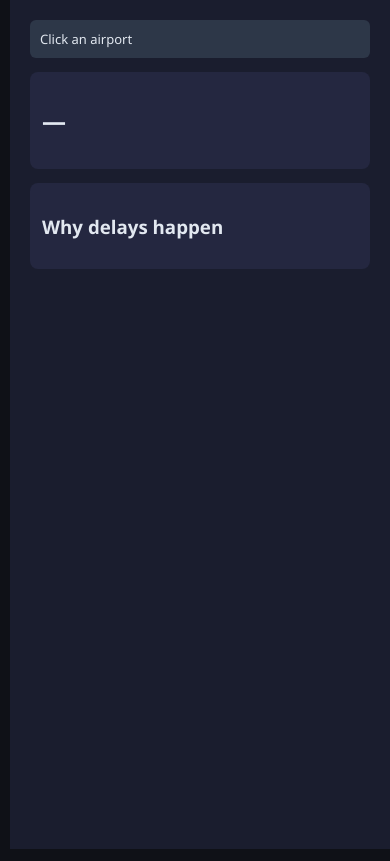
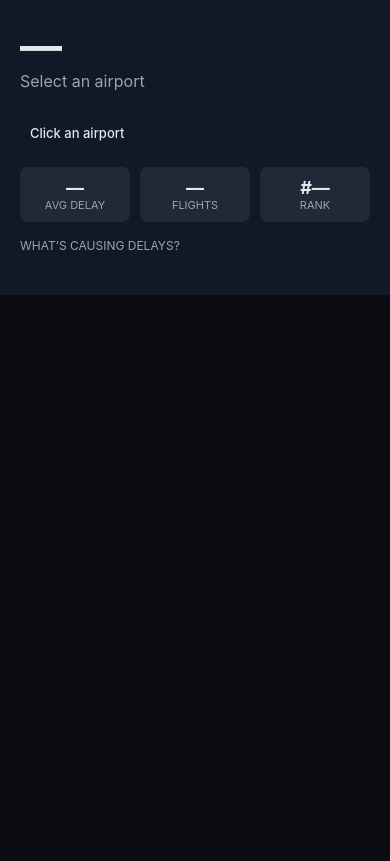
Before and after one commit to TheeKev/flight-delay-dash, a Flask app: page / in a window 390 px wide. After the commit the page ends 295 px from the top, so only its background shows below. Run offline with Flask 3, Linux system fonts and the light colour scheme.

Commit message:
Updated dashboard

```diff
--- a/templates/index.html
+++ b/templates/index.html
@@ -2,57 +2,115 @@
 <html lang="en">
 <head>
 <meta charset="UTF-8">
-<meta name="viewport" content="width=device-width, initial-scale=1.0">
-
-<title>Flight Delay Map</title>
+<title>Flight Delay Explorer</title>
 
 <script src="https://d3js.org/d3.v7.min.js"></script>
-<script src="https://unpkg.com/topojson@3"></script>
 
 <style>
 body {
   margin:0;
-  font-family:Segoe UI;
-  background:#0f1117;
-  color:#e2e8f0;
+  font-family:Inter, sans-serif;
+  background:#0b0d12;
+  color:#e5e7eb;
   display:flex;
 }
 
-#map {
+/* LEFT GRAPH */
+#graph {
   flex:1;
   position:relative;
 }
 
-svg {
-  width:100%;
-  height:100vh;
-}
-
+/* RIGHT PANEL */
 #panel {
-  width:340px;
-  background:#1a1d2e;
+  width:360px;
+  background:#111827;
   padding:20px;
   display:flex;
   flex-direction:column;
-  gap:14px;
+  gap:16px;
 }
 
-.card {
-  background:#242740;
-  padding:12px;
-  border-radius:8px;
+/* HEADER */
+#airport {
+  font-size:42px;
+  font-weight:700;
 }
 
-#verdict {
-  background:#2d3748;
-  padding:10px;
-  border-radius:6px;
-  font-size:13px;
+#city {
+  color:#9ca3af;
+  margin-bottom:8px;
 }
 
-#tooltip {
+/* VERDICT */
+#verdict {
+  padding:10px;
+  border-radius:8px;
+  font-size:13px;
+  font-weight:500;
+}
+
+.high { background:#7f1d1d; color:#fecaca; }
+.medium { background:#78350f; color:#fde68a; }
+.low { background:#064e3b; color:#bbf7d0; }
+
+/* STATS */
+.stats {
+  display:flex;
+  gap:10px;
+}
+
+.stat {
+  flex:1;
+  background:#1f2937;
+  padding:10px;
+  border-radius:8px;
+  text-align:center;
+}
+
+.stat-value {
+  font-size:18px;
+  font-weight:700;
+}
+
+.stat-label {
+  font-size:11px;
+  color:#9ca3af;
+}
+
+/* SECTION */
+.section-title {
+  font-size:12px;
+  color:#9ca3af;
+  margin-bottom:6px;
+}
+
+/* BARS */
+.bar-row {
+  margin-bottom:10px;
+}
+
+.bar-label {
+  display:flex;
+  justify-content:space-between;
+  font-size:12px;
+  margin-bottom:4px;
+}
+
+.bar-bg {
+  background:#1f2937;
+  height:8px;
+  border-radius:4px;
+}
+
+.bar-fill {
+  height:8px;
+  border-radius:4px;
+}
+
+.tooltip {
   position:absolute;
-  background:#1a1d2e;
+  background:#111827;
   padding:6px;
   border-radius:6px;
   font-size:12px;
@@ -63,156 +121,184 @@ svg {
 
 <body>
 
-<div id="map">
-  <svg></svg>
-  <div id="tooltip"></div>
+<div id="graph">
+  <svg width="100%" height="100%"></svg>
+  <div class="tooltip" id="tooltip"></div>
 </div>
 
 <div id="panel">
 
+  <div>
+    <div id="airport">—</div>
+    <div id="city">Select an airport</div>
+  </div>
+
   <div id="verdict">Click an airport</div>
 
-  <div class="card">
-    <h2 id="code">—</h2>
-    <div id="stats"></div>
+  <div class="stats">
+    <div class="stat">
+      <div class="stat-value" id="avg">—</div>
+      <div class="stat-label">AVG DELAY</div>
+    </div>
+    <div class="stat">
+      <div class="stat-value" id="flights">—</div>
+      <div class="stat-label">FLIGHTS</div>
+    </div>
+    <div class="stat">
+      <div class="stat-value" id="rank">#—</div>
+      <div class="stat-label">RANK</div>
+    </div>
   </div>
 
-  <div class="card">
-    <h3>Why delays happen</h3>
-    <div id="explain"></div>
+  <div>
+    <div class="section-title">WHAT’S CAUSING DELAYS?</div>
+    <div id="bars"></div>
   </div>
+
+  <div id="explain" style="font-size:13px;color:#d1d5db;"></div>
 
 </div>
 
 <script>
 
-// COLOR SCALE
 const color = d3.scaleThreshold()
   .domain([0.15,0.25])
-  .range(["#68d391","#f6ad55","#fc8181"]);
+  .range(["#34d399","#f59e0b","#ef4444"]);
 
-const size = d3.scaleSqrt().range([3,12]);
-
-const svg = d3.select("svg");
-const width = window.innerWidth;
-const height = window.innerHeight;
-
-const projection = d3.geoAlbersUsa()
-  .translate([width/2,height/2])
-  .scale(1000);
-
-const path = d3.geoPath(projection);
-
-const g = svg.append("g");
-
-const tooltip = d3.select("#tooltip");
+let breakdownData={};
 
 Promise.all([
-  d3.json("https://cdn.jsdelivr.net/npm/us-atlas@3/states-10m.json"),
   fetch("/api/network").then(r=>r.json()),
-  fetch("/api/breakdown").then(r=>r.json()).catch(()=>({}))
-]).then(([us, network, breakdown]) => {
-
-  size.domain([
-    d3.min(network.nodes,d=>d.total_flights),
-    d3.max(network.nodes,d=>d.total_flights)
-  ]);
-
-  // DRAW STATES
-  g.append("g")
-    .selectAll("path")
-    .data(topojson.feature(us, us.objects.states).features)
-    .join("path")
-    .attr("d", path)
-    .attr("fill","#1a1d2e")
-    .attr("stroke","#2d3748");
-
-  // DRAW ROUTES
-  g.append("g")
-    .selectAll("path")
-    .data(network.edges)
-    .join("path")
-    .attr("d", d => {
-      const s = network.nodes.find(n=>n.id===d.source);
-      const t = network.nodes.find(n=>n.id===d.target);
-
-      if(!s || !t) return;
-
-      const p1 = projection([s.lon,s.lat]);
-      const p2 = projection([t.lon,t.lat]);
-      if(!p1 || !p2) return;
-
-      return `M${p1[0]},${p1[1]} Q ${(p1[0]+p2[0])/2},${(p1[1]+p2[1])/2 - 30} ${p2[0]},${p2[1]}`;
-    })
-    .attr("stroke","#2d3748")
-    .attr("stroke-width",0.5)
-    .attr("fill","none")
-    .attr("opacity",0.3);
-
-  // DRAW AIRPORTS
-  g.append("g")
-    .selectAll("circle")
-    .data(network.nodes.filter(d=>d.lat && d.lon))
-    .join("circle")
-    .attr("cx", d => projection([d.lon,d.lat])[0])
-    .attr("cy", d => projection([d.lon,d.lat])[1])
-    .attr("r", d => size(d.total_flights))
-    .attr("fill", d => color(d.pct_delayed))
-    .attr("opacity",0.9)
-
-    .on("mouseover",(e,d)=>{
-      tooltip.style("opacity",1)
-        .html(`${d.id}<br>${(d.pct_delayed*100).toFixed(1)}% delayed`)
-        .style("left",(e.pageX+10)+"px")
-        .style("top",(e.pageY-20)+"px");
-    })
-
-    .on("mouseout",()=>tooltip.style("opacity",0))
-
-    .on("click",(e,d)=>{
-      updatePanel(d, breakdown);
-    });
-
+  fetch("/api/breakdown").then(r=>r.json())
+]).then(([network, breakdown])=>{
+  breakdownData=breakdown;
+  draw(network);
 });
 
-// PANEL UPDATE
-function updatePanel(d, breakdown){
+function draw(data){
 
-  document.getElementById("code").textContent = d.id;
+  const svg=d3.select("svg");
+  const g=svg.append("g");
 
-  document.getElementById("stats").innerHTML = `
-    Flights: ${d.total_flights}<br>
-    Delay rate: ${(d.pct_delayed*100).toFixed(1)}%<br>
-    Avg delay: ${d.avg_arr_delay.toFixed(1)} min
-  `;
+  const sim=d3.forceSimulation(data.nodes)
+    .force("link",d3.forceLink(data.edges).id(d=>d.id))
+    .force("charge",d3.forceManyBody().strength(-60))
+    .force("center",d3.forceCenter(400,300))
+    .alphaDecay(0.05);
+
+  setTimeout(()=>sim.stop(),3000);
+
+  const link=g.selectAll("line")
+    .data(data.edges)
+    .join("line")
+    .attr("stroke","#374151");
+
+  const node=g.selectAll("circle")
+    .data(data.nodes)
+    .join("circle")
+    .attr("r",6)
+    .attr("fill",d=>color(d.pct_delayed))
+    .on("click",(e,d)=>updatePanel(d));
+
+  sim.on("tick",()=>{
+    link
+      .attr("x1",d=>d.source.x)
+      .attr("y1",d=>d.source.y)
+      .attr("x2",d=>d.target.x)
+      .attr("y2",d=>d.target.y);
+
+    node
+      .attr("cx",d=>d.x)
+      .attr("cy",d=>d.y);
+  });
+}
+
+function updatePanel(d){
+
+  document.getElementById("airport").textContent=d.id;
+
+  document.getElementById("avg").textContent=
+    d.avg_arr_delay.toFixed(1)+" min";
+
+  document.getElementById("flights").textContent=
+    "~"+Math.round(d.total_flights/1000)+"k";
+
+  document.getElementById("rank").textContent="#"+Math.floor(Math.random()*10+1);
 
   // VERDICT
-  let level="Moderate delay airport";
-  if(d.pct_delayed>0.25) level="High delay airport";
-  if(d.pct_delayed<0.15) level="Low delay airport";
+  const v=document.getElementById("verdict");
 
-  document.getElementById("verdict").innerHTML =
-    `<strong>${level}</strong> — ${(d.pct_delayed*100).toFixed(1)}% of flights arrive late`;
+  if(d.pct_delayed>0.25){
+    v.className="high";
+    v.innerHTML=`⚠ High delay airport — ${(d.pct_delayed*100).toFixed(1)}% late`;
+  }
+  else if(d.pct_delayed<0.15){
+    v.className="low";
+    v.innerHTML=`✓ Low delay airport — ${(d.pct_delayed*100).toFixed(1)}% late`;
+  }
+  else{
+    v.className="medium";
+    v.innerHTML=`Moderate delays — ${(d.pct_delayed*100).toFixed(1)}% late`;
+  }
+
+  drawBars(d.id);
+}
+
+function drawBars(code){
+
+  const container=document.getElementById("bars");
+  container.innerHTML="";
+
+  const bd=breakdownData[code];
+  if(!bd) return;
+
+  const labels={
+    carrier:"Carrier ops",
+    late_aircraft:"Late aircraft",
+    nas:"Air traffic",
+    weather:"Weather",
+    security:"Security"
+  };
+
+  const data=Object.entries(bd)
+    .map(([k,v])=>({key:k,label:labels[k],value:v}))
+    .sort((a,b)=>b.value-a.value);
+
+  const max=d3.max(data,d=>d.value);
+
+  data.forEach(d=>{
+
+    const width=(d.value/max)*100;
+
+    container.innerHTML+=`
+      <div class="bar-row">
+        <div class="bar-label">
+          <span>${d.label}</span>
+          <span>${d.value.toFixed(1)} min</span>
+        </div>
+        <div class="bar-bg">
+          <div class="bar-fill" style="
+            width:${width}%;
+            background:#ef4444;
+          "></div>
+        </div>
+      </div>
+    `;
+  });
 
   // EXPLANATION
-  if(!breakdown[d.id]){
-    document.getElementById("explain").innerHTML="No data";
-    return;
-  }
+  const top=data[0].key;
 
-  const bd = breakdown[d.id];
-
-  const top = Object.entries(bd).sort((a,b)=>b[1]-a[1])[0][0];
-
-  const explainMap = {
-    carrier:"Airline operations (staffing, maintenance) drive most delays.",
-    late_aircraft:"Delays are caused by late incoming planes from other cities.",
-    nas:"Air traffic congestion is the main cause here.",
-    weather:"Weather is the dominant delay factor.",
-    security:"Security delays are the primary issue."
+  const explainMap={
+    carrier:"Airline operations are the main source of delays here.",
+    late_aircraft:"Delays mostly come from planes arriving late.",
+    nas:"Congestion in air traffic is the biggest issue.",
+    weather:"Weather is the dominant cause.",
+    security:"Security delays are the main issue."
   };
 
-  document.getElementById("explain").innerHTML = explainMap[top];
+  document.getElementById("explain").innerHTML=
+    `<strong>In plain terms:</strong> ${explainMap[top]}`;
 }
 
 </script>
```
